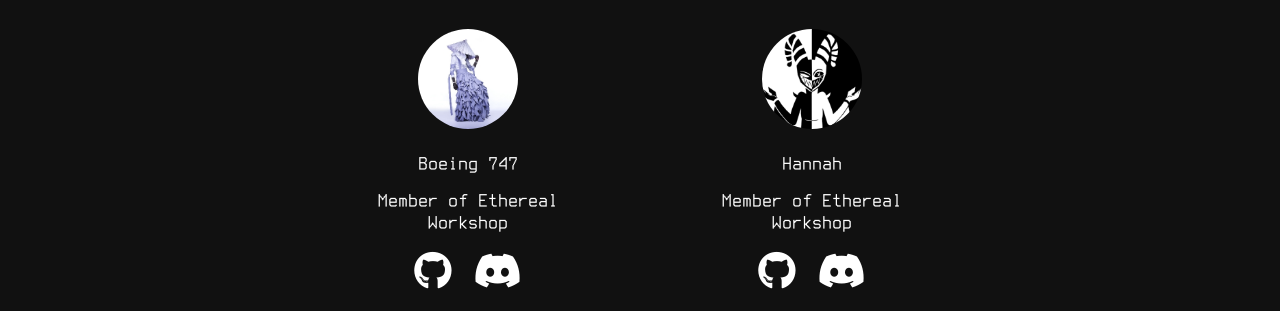
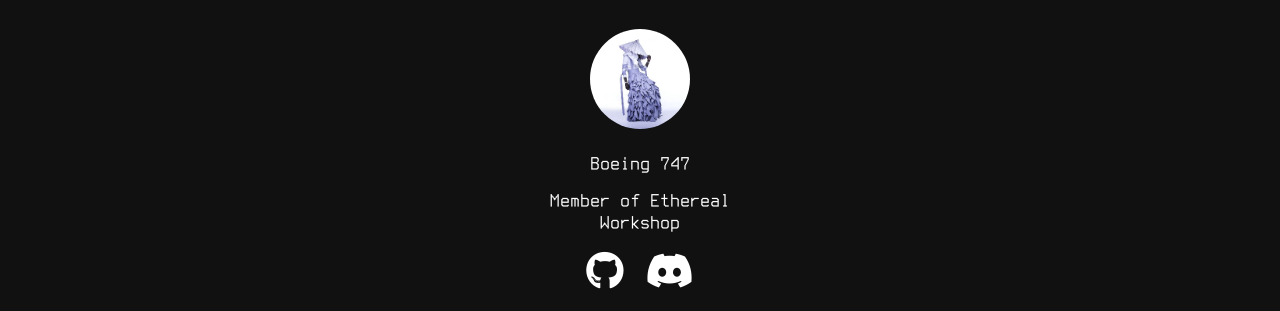
Before and after one commit to Ethereal-Workshop/Ethereal-Workshop.github.io, a plain HTML site: page index.html in a window 1280 px wide. Shown: the part 1400-1711 px from the top of the page. Drawn offline with nearby package versions, Linux system fonts and the light colour scheme.

Commit message:
Update index.html

```diff
--- a/index.html
+++ b/index.html
@@ -76,7 +76,7 @@
             </div>-->
         </div>
         <div class="members">
-            <div style="width: 200px;"></div>
+            <div style="width: 300px;"></div>
             <div class="member">
                 <img class="membericon" src="assets/images/members/boeing.png" width="100px" style="border-radius: 50%;">
                 <h6>Boeing 747</h6>
@@ -84,14 +84,7 @@
                 <a href="https://github.com/notboeing747"><i class="fa-brands fa-github fa-sm"></i></a>
                 <a href="https://discord.com/users/1037713379780993114"><i class="fa-brands fa-discord fa-sm"></i></a>
             </div>
-            <div class="member">
-                <img class="membericon" src="assets/images/members/hannah.png" width="100px" style="border-radius: 50%;">
-                <h6>Hannah</h6>
-                <h6 style="position:relative; bottom:4vh;">Member of Ethereal Workshop</h6>
-                <a href="https://github.com/zeglolthethirtysixth"><i class="fa-brands fa-github fa-sm"></i></a>
-                <a href="https://discord.com/users/1101547649477386331"><i class="fa-brands fa-discord fa-sm"></i></a>
-            </div>
-            <div style="width: 200px;"></div>
+            <div style="width: 300px;"></div>
         </div>
     </div>
     <footer style="background-color: #111111; position: relative;">
```
